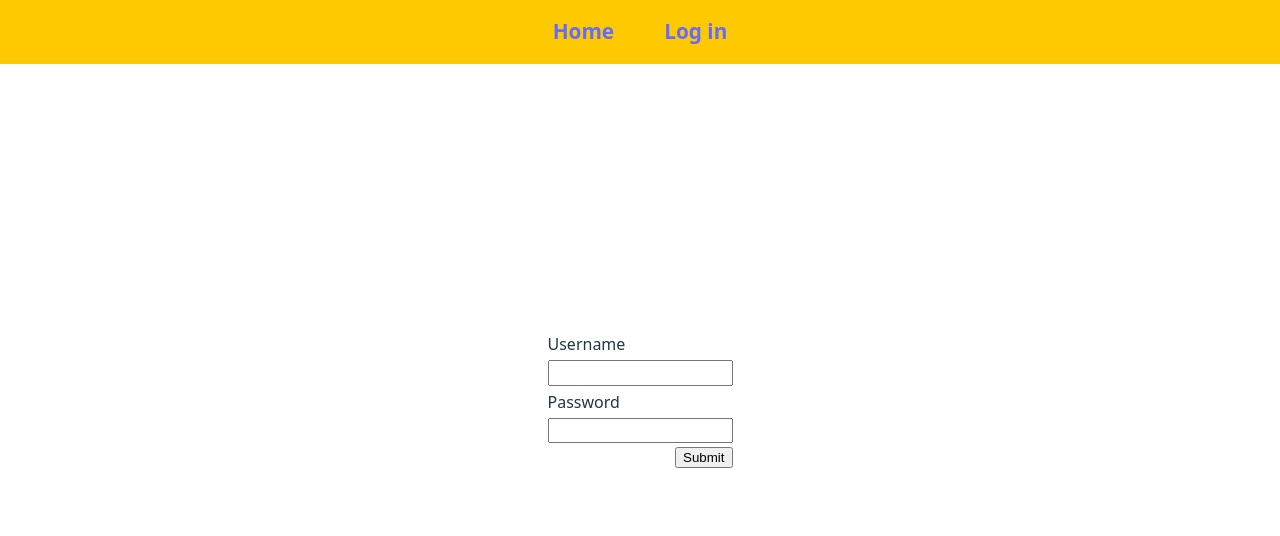
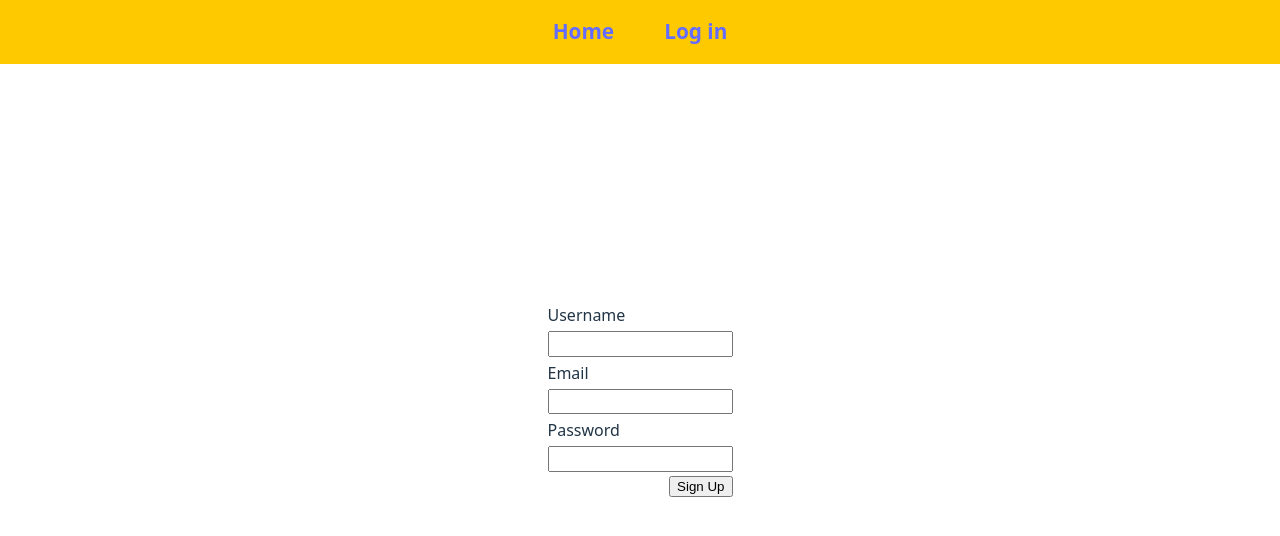
Before and after one commit to deffin05/finance-manager, a React (Vite) app in the folder frontend/: page /signup in a window 1280 px wide. Before the commit this address led to /login. Shown: the top 536 px of the page. Built offline with nearby package versions, Linux system fonts and the light colour scheme.

Commit message:
Add sign up page

```diff
--- a/frontend/src/App.jsx
+++ b/frontend/src/App.jsx
@@ -6,6 +6,7 @@ import {useEffect, useState} from 'react';
 import {isLoggedIn} from './utils.js';
 import Dashboard from './pages/Dashboard.jsx';
 import {Settings} from "./pages/Settings.jsx";
+import Signup from "./pages/Signup.jsx";
 
 export const backendUrl = 'http://localhost:8000/';
 
@@ -15,6 +16,7 @@ function App() {
 
     useEffect(() => {
         async function checkLogin() {
+            if (location.pathname === "/login" || location.pathname === "/signup") return;
             if (!(await isLoggedIn())) {
                 navigate("/login", {
                     replace: true
@@ -51,6 +53,7 @@ function App() {
                     <Route path='/' element={<Dashboard/>}/>
                     <Route path='/login' element={<Login/>}/>
                     <Route path='/settings' element={<Settings/>}/>
+                    <Route path='/signup' element={<Signup/>}/>
                 </Routes>
             </div>
         </>
--- /dev/null
+++ b/frontend/src/pages/Signup.jsx
@@ -0,0 +1,66 @@
+import {useNavigate} from "react-router-dom";
+import {backendUrl} from "../App";
+import {isLoggedIn} from "../utils";
+import {useEffect} from "react";
+
+function Signup() {
+    const navigate = useNavigate();
+
+    async function handleSubmit(event) {
+        event.preventDefault();
+
+        const data = JSON.stringify(Object.fromEntries(new FormData(document.forms['signupForm']).entries()));
+
+        const response = await fetch(backendUrl + 'auth/users/',
+            {
+                method: "POST",
+                headers: {
+                    'Content-Type': 'application/json'
+                },
+                body: data,
+            }).catch((error) => console.error(error));
+
+        if (response.ok) {
+            const responseJSON = await response.json()
+            localStorage.setItem("access", responseJSON["access"])
+            localStorage.setItem("refresh", responseJSON["refresh"])
+            navigate("/", {replace: true})
+
+        } else {
+            console.error("Signup failed");
+        }
+    }
+
+    useEffect(() => {
+        async function checkLogin() {
+            if (await isLoggedIn()) {
+                navigate("/", {
+                    replace: true
+                })
+            }
+        }
+
+        checkLogin();
+    }, [navigate])
+
+
+    return (
+        <>
+            <form id='signupForm' style={{display: 'flex', flexDirection: 'column', textAlign: 'left', gap: 4}}
+                  onSubmit={handleSubmit}>
+                <label htmlFor='username'>Username</label>
+                <input type='text' name='username' required/>
+
+                <label htmlFor='email'>Email</label>
+                <input type='email' name='email' required/>
+
+                <label htmlFor='password'>Password</label>
+                <input type='password' name='password' required/>
+
+                <input type='submit' value="Sign Up"/>
+            </form>
+        </>
+    )
+}
+
+export default Signup
--- a/frontend/src/pages/login.jsx
+++ b/frontend/src/pages/login.jsx
@@ -1,4 +1,4 @@
-import {useNavigate} from "react-router-dom";
+import {Link, useNavigate} from "react-router-dom";
 import {backendUrl} from "../App";
 import {isLoggedIn} from "../utils";
 import {useEffect} from "react";
@@ -56,7 +56,15 @@ function Login() {
                 <label form='password'>Password</label>
                 <input type='password' name='password' required/>
 
-                <input type='submit'/>
+                <div
+                    style={{
+                        display:"flex",
+                        justifyContent:"space-between"
+                    }}
+                >
+                    <Link to={"/signup"}>Sign up</Link>
+                    <input type='submit'/>
+                </div>
             </form>
         </>
     )
```
